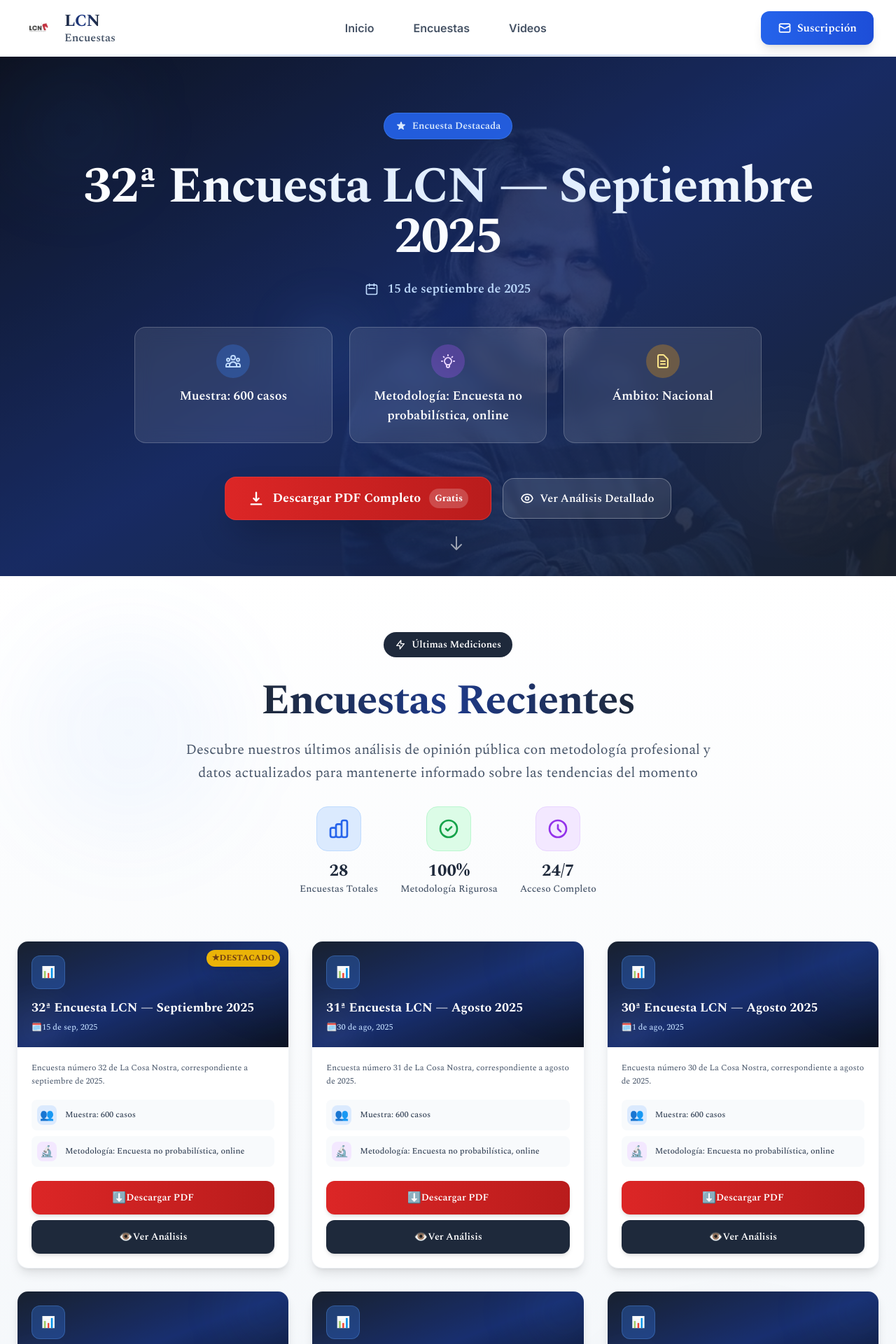
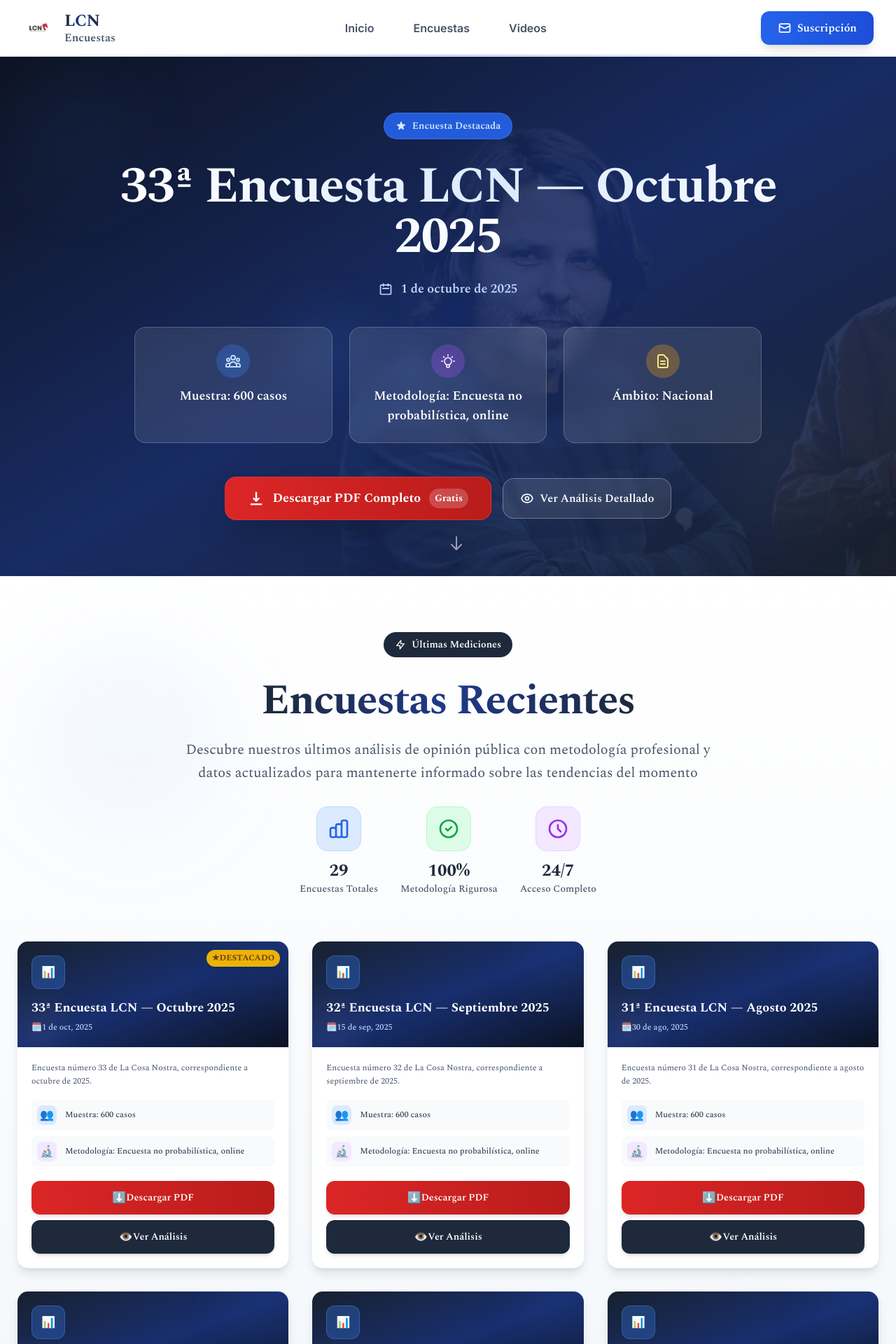
Before and after one commit to JuanJorquerAI/encuesta-lcn, a Jekyll site: the page built from index.html, in a window 1280 px wide. Shown: the top 1920 px of the page at 70% size. Built offline with Jekyll 4.4.1, drawn with Linux system fonts in a browser that asks for light colours; nearby versions of some CDN libraries; some of the changed text lies outside the part shown.

Commit message:
Agregar encuesta nro 33
Actualización de css para mejorar el footer responsive

```diff
--- /dev/null
+++ b/_encuestas/2025-10-01-encuesta-33.md
@@ -0,0 +1,17 @@
+---
+layout: encuesta
+title: "33ª Encuesta LCN — Octubre 2025"
+date: 2025-10-01
+resumen: "Encuesta número 33 de La Cosa Nostra, correspondiente a octubre de 2025."
+atributos:
+  - "Muestra: 600 casos"
+  - "Metodología: Encuesta no probabilística, online"
+  - "Ámbito: Nacional"
+pdf_url: "/assets/pdfs/2025-10-01-encuesta-33.pdf"
+destacado: true
+tags: [politica, opinion, octubre2025]
+permalink: /encuestas/encuesta-33-octubre-2025/
+image: "/assets/img/LCN_portada encuesta.jpg"
+---
+
+Encuesta número 33 de la serie La Cosa Nostra correspondiente a octubre de 2025.
--- a/assets/css/main.css
+++ b/assets/css/main.css
@@ -1,64 +1,257 @@
-:root{--bg:#ffffff;--fg:#111;--muted:#666;--primary:#C53030;--secondary:#2D3748;--accent:#718096}
-*{box-sizing:border-box}
-body{margin:0;background:var(--bg);color:var(--fg);font:16px/1.6 'Spectral',Georgia,serif}
-.container{max-width:1200px;margin:0 auto;padding:0 20px}
-.site-header{position:sticky;top:0;background:#fff;border-bottom:1px solid #e8ecf3;z-index:10;box-shadow:0 2px 8px rgba(16,24,40,.04)}
-.site-header .nav{display:flex;align-items:center;justify-content:space-between;padding:20px 0}
-.logo-container{display:flex;align-items:center;height:80px}
-.logo{display:flex;align-items:center;text-decoration:none;color:var(--fg);height:100%}
-.logo img{height:190px;width:auto;display:block;object-fit:contain}
-nav a{margin-left:22px;color:var(--fg);text-decoration:none;opacity:.9;font-weight:500;font-family:'Inter',sans-serif}
-.logo:hover, .logo:focus{color:var(--primary)}
-nav a:hover, nav a:focus{color:var(--primary);opacity:1}
-.section{padding:32px 0}
-.hero{
-  background:linear-gradient(135deg,var(--secondary) 0%,#1a202c 100%);
-  color:#fff;
-  border-bottom:1px solid rgba(197,48,48,0.3);
-  padding:48px 0;
+:root {
+  --bg: #ffffff;
+  --fg: #111;
+  --muted: #666;
+  --primary: #c53030;
+  --secondary: #2d3748;
+  --accent: #718096;
+}
+* {
+  box-sizing: border-box;
+}
+body {
+  margin: 0;
+  background: var(--bg);
+  color: var(--fg);
+  font: 16px/1.6 "Spectral", Georgia, serif;
+}
+.container {
+  max-width: 1200px;
+  margin: 0 auto;
+  padding: 0 20px;
+}
+.site-header {
+  position: sticky;
+  top: 0;
+  background: #fff;
+  border-bottom: 1px solid #e8ecf3;
+  z-index: 10;
+  box-shadow: 0 2px 8px rgba(16, 24, 40, 0.04);
+}
+.site-header .nav {
+  display: flex;
+  align-items: center;
+  justify-content: space-between;
+  padding: 20px 0;
+}
+.logo-container {
+  display: flex;
+  align-items: center;
+  height: 80px;
+}
+.logo {
+  display: flex;
+  align-items: center;
+  text-decoration: none;
+  color: var(--fg);
+  height: 100%;
+}
+.logo img {
+  height: 190px;
+  width: auto;
+  display: block;
+  object-fit: contain;
+}
+nav a {
+  margin-left: 22px;
+  color: var(--fg);
+  text-decoration: none;
+  opacity: 0.9;
+  font-weight: 500;
+  font-family: "Inter", sans-serif;
+}
+.logo:hover,
+.logo:focus {
+  color: var(--primary);
+}
+nav a:hover,
+nav a:focus {
+  color: var(--primary);
+  opacity: 1;
+}
+.section {
+  padding: 32px 0;
+}
+.hero {
+  background: linear-gradient(135deg, var(--secondary) 0%, #1a202c 100%);
+  color: #fff;
+  border-bottom: 1px solid rgba(197, 48, 48, 0.3);
+  padding: 48px 0;
   background-size: cover;
   background-repeat: no-repeat;
 }
-.hero-title{margin:0 0 8px;font-size:clamp(32px,3.8vw,48px);line-height:1.1;color:#fff;font-family:'Spectral',Georgia,serif;font-weight:600}
-.hero .muted{color:#cbd5e0}
-.hero .atributos{color:#e2e8f0}
-.grid-cards{display:grid;grid-template-columns:repeat(auto-fill,minmax(320px,1fr));gap:20px}
-.card{border:1px solid #e9edf5;border-radius:10px;padding:18px;background:#fff;box-shadow:0 1px 2px rgba(16,24,40,.04);transition:transform .18s ease,box-shadow .18s ease}
-.card:hover{transform:translateY(-2px);box-shadow:0 6px 16px rgba(16,24,40,.08)}
-.card h3{margin:0 0 6px;font-size:18px;font-family:'Spectral',Georgia,serif;font-weight:500}
-.card .muted{margin-bottom:8px;display:block}
-.card .atributos{margin:8px 0 12px}
-.muted{color:var(--muted)}
-.atributos{padding-left:18px}
-.btn{display:inline-block;background:var(--primary);color:#fff;padding:10px 14px;border-radius:8px;text-decoration:none;font-weight:600;box-shadow:0 1px 2px rgba(16,24,40,.06);font-family:'Inter',sans-serif}
-.btn:hover,.btn:focus{filter:brightness(1.05);box-shadow:0 4px 10px rgba(16,24,40,.12)}
-.link{color:var(--primary);text-decoration:none}
-.link{color:var(--primary);}
-.site-footer{border-top:1px solid #e9edf5;background:#fafbfe;padding:28px 0;margin-top:40px}
-.newsletter-inline{display:flex;gap:8px;align-items:center}
-.newsletter-inline input{flex:1;padding:10px 12px;border:1px solid #cfd6e4;border-radius:8px}
-.newsletter-inline input:focus{outline:2px solid #c8d7ff;outline-offset:1px;border-color:#9db4ff}
-.video{width:100%}
-.video-inner{position:relative;padding-top:56.25%}
-.video-inner iframe{position:absolute;top:0;left:0;width:100%;height:100%}
-.grid-videos{display:grid;grid-template-columns:repeat(auto-fill,minmax(320px,1fr));gap:18px}
-.pagination{display:flex;gap:12px;align-items:center;justify-content:center;margin-top:28px}
-.sr-only{position:absolute;width:1px;height:1px;padding:0;margin:-1px;overflow:hidden;clip:rect(0,0,0,0);border:0}
+.hero-title {
+  margin: 0 0 8px;
+  font-size: clamp(32px, 3.8vw, 48px);
+  line-height: 1.1;
+  color: #fff;
+  font-family: "Spectral", Georgia, serif;
+  font-weight: 600;
+}
+.hero .muted {
+  color: #cbd5e0;
+}
+.hero .atributos {
+  color: #e2e8f0;
+}
+.grid-cards {
+  display: grid;
+  grid-template-columns: repeat(auto-fill, minmax(320px, 1fr));
+  gap: 20px;
+}
+.card {
+  border: 1px solid #e9edf5;
+  border-radius: 10px;
+  padding: 18px;
+  background: #fff;
+  box-shadow: 0 1px 2px rgba(16, 24, 40, 0.04);
+  transition: transform 0.18s ease, box-shadow 0.18s ease;
+}
+.card:hover {
+  transform: translateY(-2px);
+  box-shadow: 0 6px 16px rgba(16, 24, 40, 0.08);
+}
+.card h3 {
+  margin: 0 0 6px;
+  font-size: 18px;
+  font-family: "Spectral", Georgia, serif;
+  font-weight: 500;
+}
+.card .muted {
+  margin-bottom: 8px;
+  display: block;
+}
+.card .atributos {
+  margin: 8px 0 12px;
+}
+.muted {
+  color: var(--muted);
+}
+.atributos {
+  padding-left: 18px;
+}
+.btn {
+  display: inline-block;
+  background: var(--primary);
+  color: #fff;
+  padding: 10px 14px;
+  border-radius: 8px;
+  text-decoration: none;
+  font-weight: 600;
+  box-shadow: 0 1px 2px rgba(16, 24, 40, 0.06);
+  font-family: "Inter", sans-serif;
+}
+.btn:hover,
+.btn:focus {
+  filter: brightness(1.05);
+  box-shadow: 0 4px 10px rgba(16, 24, 40, 0.12);
+}
+.link {
+  color: var(--primary);
+  text-decoration: none;
+}
+.link {
+  color: var(--primary);
+}
+.newsletter-inline {
+  display: flex;
+  gap: 8px;
+  align-items: center;
+}
+.newsletter-inline input {
+  flex: 1;
+  padding: 10px 12px;
+  border: 1px solid #cfd6e4;
+  border-radius: 8px;
+}
+.newsletter-inline input:focus {
+  outline: 2px solid #c8d7ff;
+  outline-offset: 1px;
+  border-color: #9db4ff;
+}
+.video {
+  width: 100%;
+}
+.video-inner {
+  position: relative;
+  padding-top: 56.25%;
+}
+.video-inner iframe {
+  position: absolute;
+  top: 0;
+  left: 0;
+  width: 100%;
+  height: 100%;
+}
+.grid-videos {
+  display: grid;
+  grid-template-columns: repeat(auto-fill, minmax(320px, 1fr));
+  gap: 18px;
+}
+.pagination {
+  display: flex;
+  gap: 12px;
+  align-items: center;
+  justify-content: center;
+  margin-top: 28px;
+}
+.sr-only {
+  position: absolute;
+  width: 1px;
+  height: 1px;
+  padding: 0;
+  margin: -1px;
+  overflow: hidden;
+  clip: rect(0, 0, 0, 0);
+  border: 0;
+}
 
 /* Tipografía escalada y ajustes globales */
-h1,h2,h3,h4{line-height:1.25;margin:0 0 10px;font-family:'Spectral',Georgia,serif;font-weight:500}
-h1{font-size:clamp(32px,3.5vw,42px);font-weight:600}
-h2{font-size:clamp(24px,2.6vw,32px);font-weight:500}
-h3{font-size:20px;font-weight:500}
-p{margin:0 0 12px}
+h1,
+h2,
+h3,
+h4 {
+  line-height: 1.25;
+  margin: 0 0 10px;
+  font-family: "Spectral", Georgia, serif;
+  font-weight: 500;
+}
+h1 {
+  font-size: clamp(32px, 3.5vw, 42px);
+  font-weight: 600;
+}
+h2 {
+  font-size: clamp(24px, 2.6vw, 32px);
+  font-weight: 500;
+}
+h3 {
+  font-size: 20px;
+  font-weight: 500;
+}
+p {
+  margin: 0 0 12px;
+}
 
 /* Breadcrumbs opcional (si se agrega) */
-.breadcrumbs{font-size:14px;color:var(--muted);margin:8px 0 16px}
-.breadcrumbs a{color:inherit;text-decoration:none}
-.breadcrumbs a:hover{color:var(--primary)}
+.breadcrumbs {
+  font-size: 14px;
+  color: var(--muted);
+  margin: 8px 0 16px;
+}
+.breadcrumbs a {
+  color: inherit;
+  text-decoration: none;
+}
+.breadcrumbs a:hover {
+  color: var(--primary);
+}
 
 /* Estados de foco accesibles para links */
-a:focus{outline:2px solid #c8d7ff;outline-offset:2px;border-radius:4px}
+a:focus {
+  outline: 2px solid #c8d7ff;
+  outline-offset: 2px;
+  border-radius: 4px;
+}
 
 /* Tarjetas de encuestas mejoradas */
 .survey-card {
@@ -73,7 +266,7 @@
 }
 
 .survey-card::before {
-  content: '';
+  content: "";
   position: absolute;
   top: 0;
   left: 0;
@@ -197,7 +390,7 @@
   font-size: 14px;
   box-shadow: 0 2px 4px rgba(197, 48, 48, 0.2);
   transition: all 0.2s ease;
-  font-family: 'Inter', sans-serif;
+  font-family: "Inter", sans-serif;
 }
 
 .btn-pdf:hover {
@@ -221,7 +414,7 @@
   padding: 8px 12px;
   border-radius: 8px;
   transition: all 0.2s ease;
-  font-family: 'Inter', sans-serif;
+  font-family: "Inter", sans-serif;
 }
 
 .btn-detail:hover {
@@ -238,6 +431,10 @@
 }
 
 /* Footer mejorado */
+.site-footer * {
+  box-sizing: border-box;
+}
+
 .site-footer {
   border-top: 1px solid #e9edf5;
   background: linear-gradient(135deg, #fafbfe 0%, #f1f5f9 100%);
@@ -250,6 +447,7 @@
   grid-template-columns: 1fr 1fr;
   gap: 40px;
   margin-bottom: 32px;
+  overflow-x: hidden;
 }
 
 @media (max-width: 768px) {
@@ -265,6 +463,7 @@
   border-radius: 12px;
   border: 1px solid #e2e8f0;
   box-shadow: 0 2px 4px rgba(15, 23, 42, 0.04);
+  max-width: 100%;
 }
 
 .footer-title {
@@ -288,6 +487,22 @@
   width: 100%;
 }
 
+.newsletter-form .input-group {
+  display: flex;
+  align-items: stretch;
+  gap: 12px;
+}
+
+@media (max-width: 480px) {
+  .newsletter-form .input-group {
+    flex-direction: column;
+    gap: 10px;
+  }
+  .btn-subscribe {
+    width: 100%;
+  }
+}
+
 .input-group {
   display: flex;
   gap: 8px;
@@ -301,7 +516,7 @@
   border-radius: 8px;
   font-size: 14px;
   transition: all 0.2s ease;
-  font-family: 'Inter', sans-serif;
+  font-family: "Inter", sans-serif;
 }
 
 .input-group input:focus {
@@ -310,8 +525,14 @@
   box-shadow: 0 0 0 3px rgba(197, 48, 48, 0.1);
 }
 
+#footer-email {
+  flex: 1 1 auto;
+  min-width: 0;
+}
+
 .btn-subscribe {
   display: inline-flex;
+  flex: 0 0 auto;
   align-items: center;
   gap: 6px;
   background: var(--primary);
@@ -323,7 +544,7 @@
   font-size: 14px;
   cursor: pointer;
   transition: all 0.2s ease;
-  font-family: 'Inter', sans-serif;
+  font-family: "Inter", sans-serif;
   white-space: nowrap;
 }
 
@@ -410,8 +631,10 @@
 }
 
 /* Media queries sutiles */
-@media (min-width: 1200px){
-  .container{max-width:1240px}
+@media (min-width: 1200px) {
+  .container {
+    max-width: 1240px;
+  }
 }
 
 /* Estilos para el Footer */
@@ -553,10 +776,18 @@
   opacity: 0.9;
 }
 
-.share-btn.twitter { background-color: #1DA1F2; }
-.share-btn.facebook { background-color: #1877F2; }
-.share-btn.linkedin { background-color: #0A66C2; }
-.share-btn.whatsapp { background-color: #25D366; }
+.share-btn.twitter {
+  background-color: #1da1f2;
+}
+.share-btn.facebook {
+  background-color: #1877f2;
+}
+.share-btn.linkedin {
+  background-color: #0a66c2;
+}
+.share-btn.whatsapp {
+  background-color: #25d366;
+}
 
 /* Estilos para los mensajes del formulario de suscripción */
 .newsletter-message {
```
Also changed, not shown: _encuestas/2025-09-15-encuesta-32.md (+1 -1 lines), Gemfile.lock, 1 other file.
